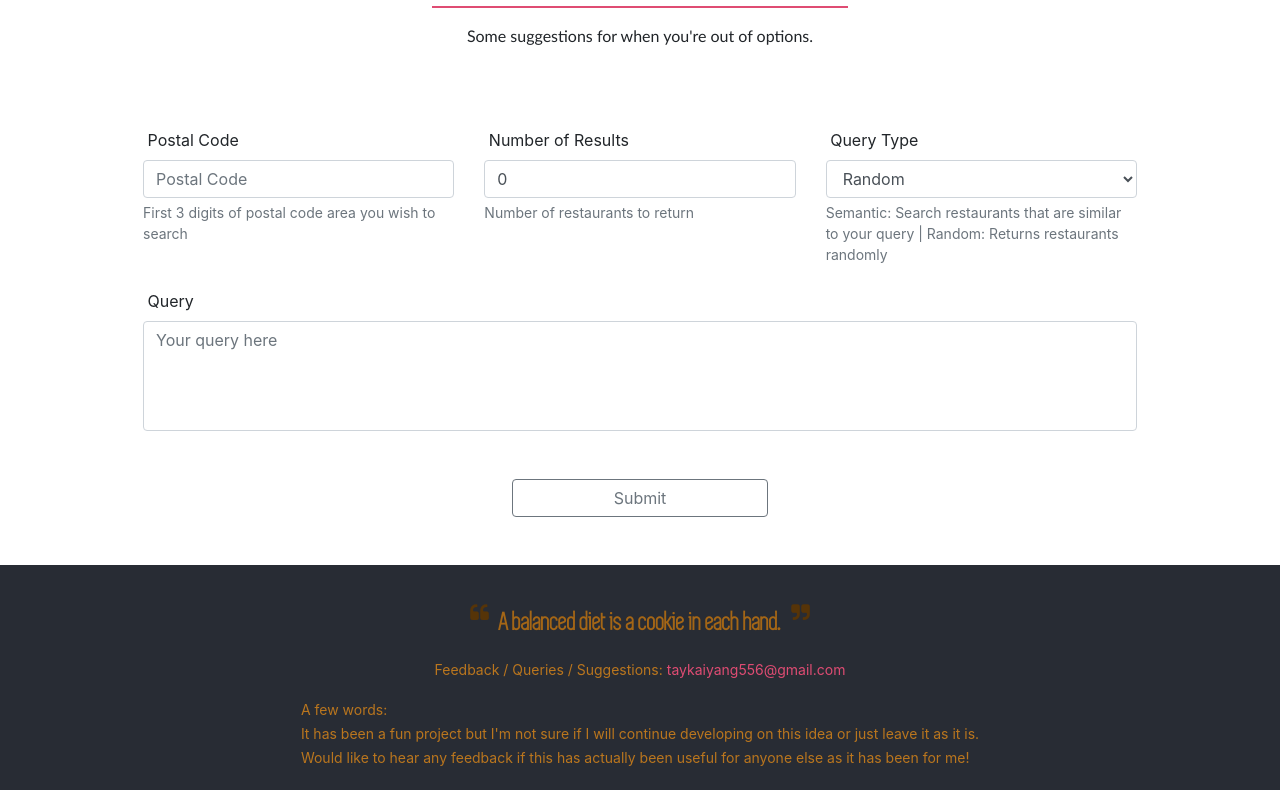
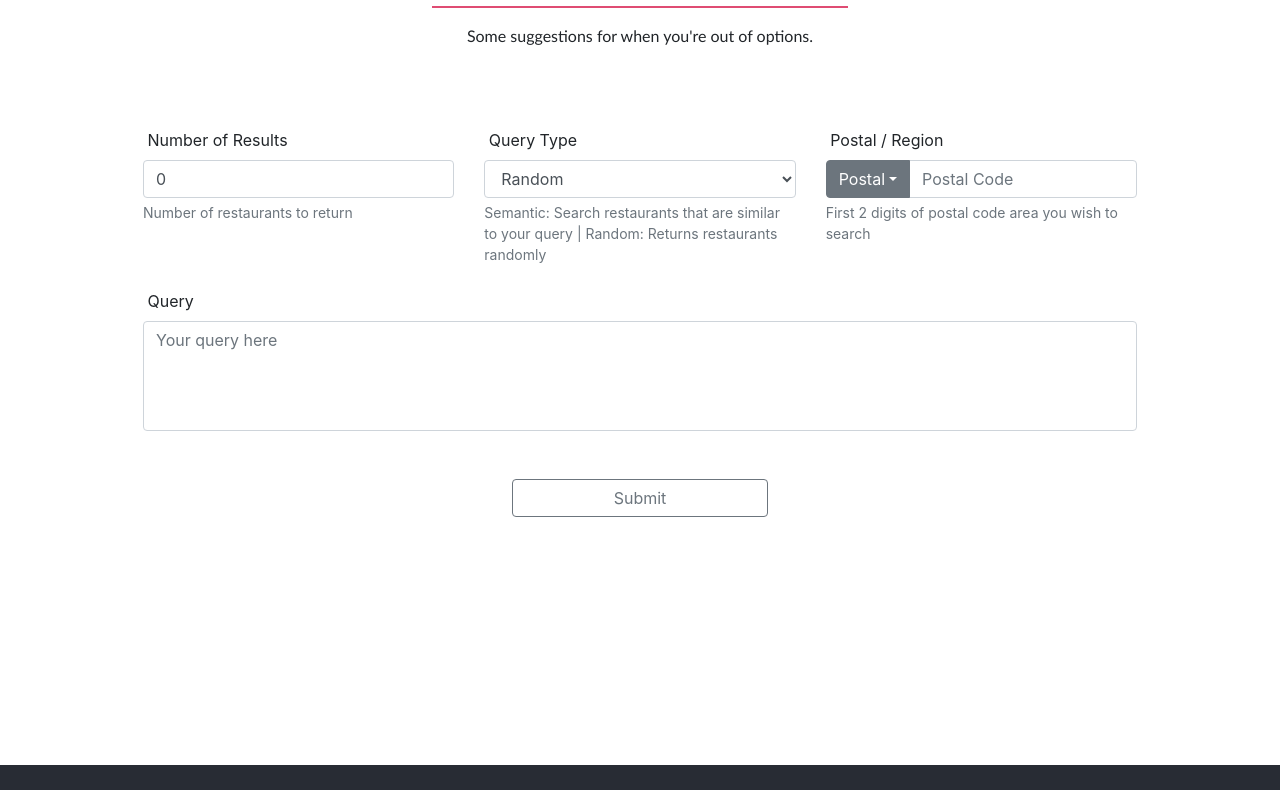
Before and after one commit to xfated/feasta, a React (Create React App) app: page / in a window 1280 px wide. Shown: the part 470-1260 px from the top of the page. Built offline with nearby package versions, Linux system fonts and the light colour scheme.

Commit message:
started processing results, created restinfo

```diff
--- a/src/components/FoodFinder.tsx
+++ b/src/components/FoodFinder.tsx
@@ -1,16 +1,16 @@
-import { request } from 'http';
 import React, { useState } from 'react';
 import './FoodFinder.css';
 import QueryForm from './QueryForm';
-import { Button } from 'reactstrap';
+import RestaurantInfo from './RestaurantInfo';
 
 // Define interfaces for our results
-interface QueryResult {
+export interface QueryResult {
     name:string,
     address:string,
     tags:Array<string>,
     about:string,
-    summary:string
+    summary:string,
+    // link:string
 }
 
 // type QueryType = "Random" | "Semantic";
@@ -25,7 +25,7 @@ var url:string = "http://127.0.0.1:8000";
 
 const FoodFinder = () => {
 
-    const [results, setResults] = useState<Array<null | QueryResult>>();
+    const [results, setResults] = useState<null | Array<QueryResult>>();
     type queryStatusType = "Start" | "Loading" | "Failed" | "Success";
     const [queryStatus, setQueryStatus] = useState<queryStatusType>("Start");
     // // Define different possible search
@@ -55,15 +55,18 @@ const FoodFinder = () => {
         const resultOptions = {
             method: 'GET',
         }
-        let status:string = "processing";
+        let status:string = "Processing";
         let limit:number = 0
-        while (status === "processing" && limit < 1){
+        while (status === "Processing" && limit < 10){
             limit += 1;
             let response = await fetch(resultURL, resultOptions);
             let data = await response.json()
+            console.log(data);
+            console.log(status)
             status = data['status']
-            if (status !== "processing") {
+            if (status !== "Processing") {
                 setResults(data['preds']);
+                setQueryStatus("Success");
                 console.log(data['preds']);
             }
             else{
@@ -74,6 +77,7 @@ const FoodFinder = () => {
     }
 
     const handleQuery = (values: Query) => {
+        setQueryStatus("Loading")
         let end_point:string = ""
         if (values.querytype === "Random" || values.query.length === 0){
             if (values.postal.length === 0)
@@ -110,6 +114,7 @@ const FoodFinder = () => {
                 getResults(resultURL, task_id);
             })
             .catch( (err) => {
+                setQueryStatus("Failed")
                 console.log(err);
             });
 
@@ -137,6 +142,9 @@ const FoodFinder = () => {
                     }}>
                 Test
             </Button> */}
+            { (queryStatus === 'Success' && results != null) ?
+                <RestaurantInfo results={results}/> :
+                <div className="placeholder"></div>}
         </>
     )
 }
--- a/src/components/Navigation.css
+++ b/src/components/Navigation.css
@@ -7,7 +7,7 @@
 .navbar-overlap{
     padding: 0;
     width: 100% !important;
-    background: rgba(132, 183, 228, 0.93);
+    background: rgba(191, 213, 232, 0.93);
     position: fixed;
     top:0;
     z-index: 1;
--- a/src/components/QueryForm.tsx
+++ b/src/components/QueryForm.tsx
@@ -1,5 +1,6 @@
 import React, { useState, useEffect } from 'react';
-import { Row, Button, Label, Form, FormGroup, Input, FormFeedback, FormText } from 'reactstrap';
+import { Row, Button, Label, Form, FormGroup, Input, FormFeedback, FormText,
+        InputGroup, InputGroupButtonDropdown, DropdownMenu, DropdownToggle, DropdownItem } from 'reactstrap';
 import './QueryForm.css';
 import { Query } from './FoodFinder';
 
@@ -12,8 +13,14 @@ const QueryForm = ({ handleQuery }: PropsFunction) => {
         postal: "",
         topk: 0,
         querytype: "Random",
-        query: ""
+        query: "",
+        region: "",
     })
+
+    // To change between postal and region
+    const [postalregion, setPostalregion] = useState('Postal');
+    const [postalregionDropdownOpen, setPostalregionDropdownOpen] = useState(false);
+    const togglePostalregionDropdow = () => setPostalregionDropdownOpen(!postalregionDropdownOpen);
 
     // To give help for postal
     const [postalValid, setPostalValid] = useState(true)
@@ -23,7 +30,7 @@ const QueryForm = ({ handleQuery }: PropsFunction) => {
             setPostalValid(true);
             return
         }
-        const postalRe = /^\d{3}$/;
+        const postalRe = /^\d{2}$/;
         const validate = postalRe.test(postal);
         setPostalValid(validate);
     }
@@ -42,8 +49,8 @@ const QueryForm = ({ handleQuery }: PropsFunction) => {
     });
 
     const submitQuery = (e: React.FormEvent) => {
-        e.preventDefault()
-        handleQuery(query)
+        e.preventDefault();
+        handleQuery(query);
     }
 
     return(
@@ -51,19 +58,6 @@ const QueryForm = ({ handleQuery }: PropsFunction) => {
             <div className="container">
                 <Form onSubmit = {(e) => submitQuery(e)}>
                     <Row>
-                        <FormGroup className="col-12 col-md-4 mt-2 mt-md-0">
-                            <Label htmlFor="postal">&nbsp;Postal Code</Label>
-                            <Input type="text" id="postal" name="postal" value={query.postal}
-                                placeholder="Postal Code"
-                                invalid={!postalValid}
-                                onChange={(e) => {
-                                    validatePostal(e.target.value);
-                                    setQuery({...query,
-                                        postal:e.target.value});
-                                }}/>
-                            <FormFeedback>Invalid postal code. Please input 3 digits or simply leave the field empty</FormFeedback>
-                            <FormText>First 3 digits of postal code area you wish to search</FormText>
-                        </FormGroup>
                         <FormGroup className="col-12 col-md-4 mt-2 mt-md-0">
                             <Label htmlFor="topk">&nbsp;Number of Results</Label>
                             <Input type="number" id="topk" name="topk" min="0" value={query.topk}
@@ -85,6 +79,51 @@ const QueryForm = ({ handleQuery }: PropsFunction) => {
                                 <option>Semantic</option>
                             </Input>
                             <FormText>{`Semantic: Search restaurants that are similar to your query | Random: Returns restaurants randomly`}</FormText>
+                        </FormGroup>
+                        <FormGroup className="mt-2 col-12 col-md-4 mt-md-0">
+                            <Label htmlFor="postalregion">&nbsp;Postal / Region</Label>
+                            <InputGroup>
+                                <InputGroupButtonDropdown addonType="prepend" isOpen={postalregionDropdownOpen} toggle={togglePostalregionDropdow}>
+                                    <DropdownToggle caret>
+                                        {postalregion}
+                                    </DropdownToggle>
+                                    <DropdownMenu>
+                                        <DropdownItem onClick={() => { setPostalregion('Postal'); setQuery({...query, region:''}); }} >Postal</DropdownItem>
+                                        <DropdownItem onClick={() => { setPostalregion('Region'); setQuery({...query, postal:''}); setPostalValid(true); }}>Region</DropdownItem>
+                                    </DropdownMenu>
+                                </InputGroupButtonDropdown>
+                                { (postalregion === 'Postal') ?
+                                    <Input type="text" id="postalregion" name="postalregion" value={query.postal}
+                                        placeholder="Postal Code"
+                                        invalid={!postalValid}
+                                        onChange={(e) => {
+                                            validatePostal(e.target.value);
+                                            setQuery({...query,
+                                                postal:e.target.value});
+                                        }}/>
+                                    :
+                                    <Input type="select" id="region" name="region" value={query.region}
+                                        placeholder="Region"
+                                        onChange={(e) => setQuery({
+                                                            ...query,
+                                                            postal:'',
+                                                            region:e.target.value}
+                                                        )}>
+                                        <option></option>
+                                        <option>North-East</option>
+                                        <option>North</option>
+                                        <option>Central</option>
+                                        <option>West</option>
+                                        <option>East</option>
+                                    </Input>
+                                }
+                            </InputGroup>
+                            { (postalregion === 'Postal') &&
+                                <FormFeedback>Invalid postal code. Please input 3 digits or simply leave the field empty</FormFeedback> }
+                            { (postalregion === 'Postal') &&
+                                <FormText>First 2 digits of postal code area you wish to search</FormText> }
+                            { (postalregion === 'Region') &&
+                                <FormText>Region of Singapore</FormText> }
                         </FormGroup>
                     </Row>
                     <Row className="mt-2">
--- /dev/null
+++ b/src/components/RestaurantInfo.css
@@ -0,0 +1,32 @@
+.container {
+    min-height: 200px;
+}
+
+.rest-link {
+    position: absolute;
+    top: 1;
+    right: 0;
+    font-size: 20px;
+}
+
+.rest-button {
+    border: none;
+    background-color: #fff;
+    color: var(--highlight);
+}
+.rest-button:hover {
+    background-color: var(--background1);
+    color: var(--highlight);
+}
+
+.rest-title{
+    border-bottom: 1px solid var(--highlight);
+}
+
+.rest-container{
+    position: relative;
+}
+
+.placeholder {
+    min-height: 200px;
+}
--- /dev/null
+++ b/src/components/RestaurantInfo.tsx
@@ -0,0 +1,37 @@
+import React from 'react';
+import { Button } from 'reactstrap';
+import './RestaurantInfo.css';
+import { QueryResult } from './FoodFinder';
+
+interface RestaurantInfoProps {
+    results: Array<QueryResult> | null
+}
+
+const RestaurantInfo: React.FC<RestaurantInfoProps> = (props) => {
+    const RestInfo = props.results != null ? props.results.map((result, i) => {
+            console.log(result.summary);
+            return (
+                <div className="row rest-container">
+                    <a href={'https://www.google.com'} className="rest-link">
+                        <Button className="rest-button">
+                            <i className="fa fa-external-link-square fa-lg fa-fw"></i>
+                        </Button>
+                    </a>
+                    <h5 className="rest-title">{result.name}</h5>
+                    <p>
+
+                    </p>
+                </div>
+            )
+        }) : (<div></div>);
+
+    return (
+        <>
+            <div className="container">
+                {RestInfo}
+            </div>
+        </>
+    )
+}
+
+export default RestaurantInfo;
```
Also changed, not shown: 1 other file (tests, documents, lock files or other folders).
